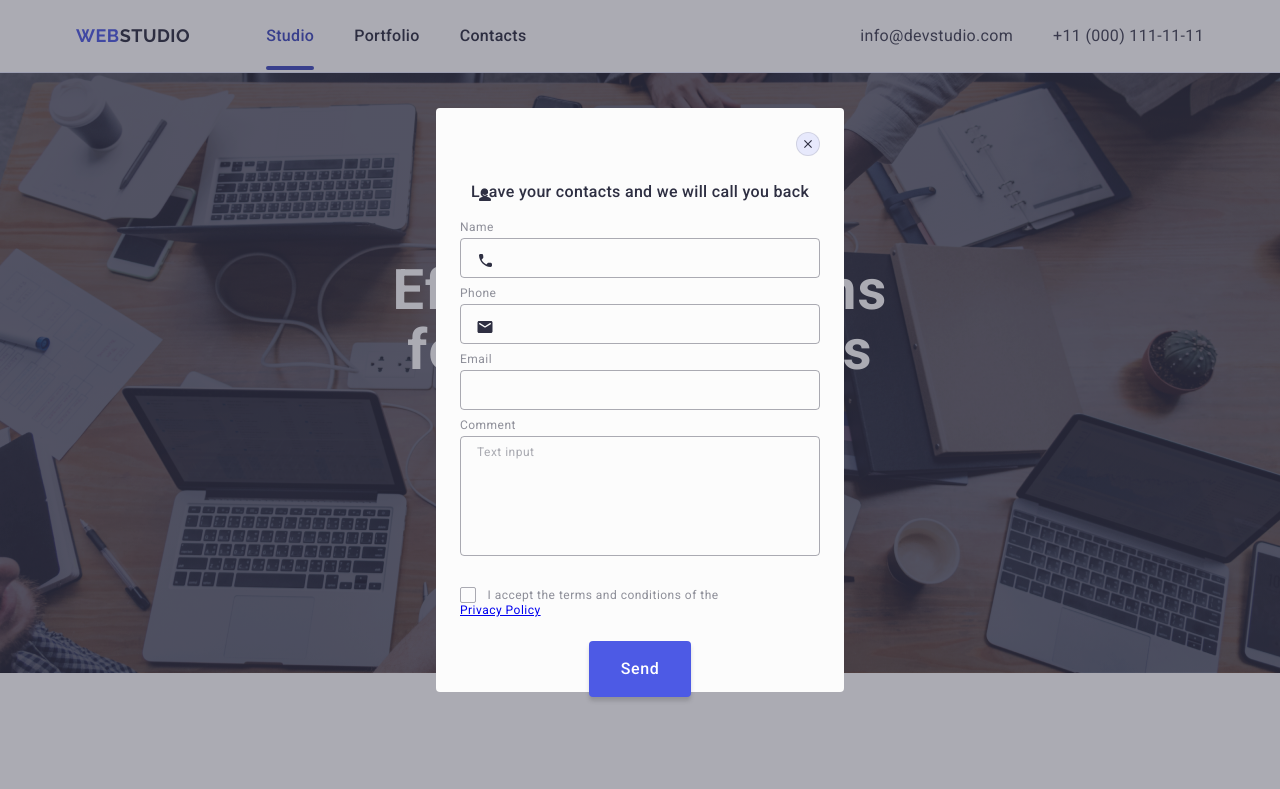
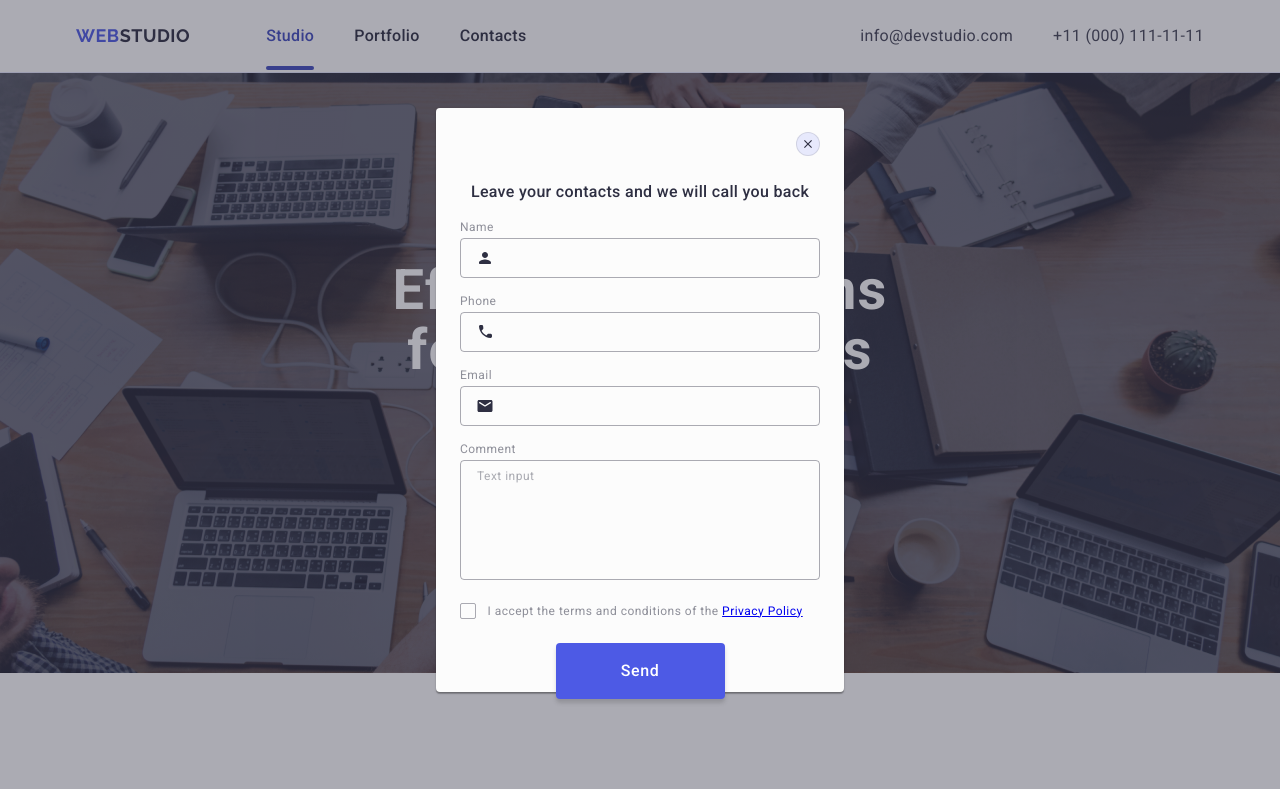
Before and after one commit to Poldert/goit-markup-hw-05, a plain HTML site: page index.html in a window 1280 px wide. Shown: the top 789 px of the page. Drawn offline with nearby package versions, Linux system fonts and the light colour scheme.

Commit message:
updates index.html

```diff
--- a/css/styles.css
+++ b/css/styles.css
@@ -508,15 +508,10 @@ body {
     width: 100%;
     height: 100%;
     background-color: var(--NAVY-BLUE-modal, rgba(46, 47, 66, 0.40));
-    min-height: 584px;
 
-    box-shadow: 0px 1px 1px rgba(0, 0, 0, 0.14),
-        0px 1px 3px rgba(0, 0, 0, 0.12),
-        0px 2px 1px rgba(0, 0, 0, 0.2);
     opacity: 0;
     visibility: hidden;
     pointer-events: none;
-    transition: transform 250ms cubic-bezier(0.4, 0, 0.2, 1);
     transition: opacity 250ms cubic-bezier(0.4, 0, 0.2, 1), visibility 250ms cubic-bezier(0.4, 0, 0.2, 1);
 }
 
@@ -539,6 +534,11 @@ body {
     border-radius: 4px;
     background-color: var(--DAIRY, #FCFCFC);
     padding: 72px 24px 24px 24px;
+    min-height: 584px;
+    box-shadow: 0px 1px 1px rgba(0, 0, 0, 0.14),
+            0px 1px 3px rgba(0, 0, 0, 0.12),
+            0px 2px 1px rgba(0, 0, 0, 0.2);
+    transition: transform 250ms cubic-bezier(0.4, 0, 0.2, 1);
 }
 
 .modal-close-btn {
@@ -615,7 +615,7 @@ body {
 }
 
 .review-form-wrapper {
-    margin-bottom: 8px;
+    margin-bottom: 16px;
 }
 
 .review-form-input-wrapper {
@@ -648,7 +648,7 @@ body {
         /* 116.667% */
     letter-spacing: 0.04em;
     color: var(--NAVY-BLUE-modal, rgba(46, 47, 66, 0.40));
-    margin-bottom: 16px;
+
     background-color: transparent;
     outline: transparent;
     outline-offset: transparent;
@@ -703,13 +703,13 @@ body {
 
 }
 
-.privacy-policy {
+.privacy-policy-link {
     color: #4d5ae5;
 }
 
 .review-form-button {
     display: block;
-    min-width: 169;
+    min-width: 169px;
     height: 56px;
     font-size: 16px;
     font-weight: 500;
@@ -724,7 +724,7 @@ body {
     box-shadow: 0px 4px 4px 0px rgba(0, 0, 0, 0.15);
     margin-left: auto;
     margin-right: auto;
-    margin-bottom: 24px;
+
     transition: background-color 250ms cubic-bezier(0.4, 0, 0.2, 1);
 
 }
--- a/index.html
+++ b/index.html
@@ -435,8 +435,8 @@
                     <div class="review-form-input-wrapper">
                         <input class="review-form-input" type="text" name="user-name" id="user-name" required
                             pattern="[a-zA-Zа-яА-ЯіІїЇєЄйЙґҐ']+" title="Taras" />
-                        <svg class="review-form-input-icon">
-                            <use href="./images/icons.svg#icon-person" width="18" height="24"></use>
+                        <svg class="review-form-input-icon" width="18" height="24">
+                            <use href="./images/icons.svg#icon-person"></use>
                         </svg>
                     </div>
                 </div>
@@ -447,8 +447,8 @@
                     <div class="review-form-input-wrapper">
                         <input class="review-form-input" type="tel" name="user-phone" id="user-phone" required
                             pattern="[0-9]{3}-[0-9]{3}-[0-9]{2}-[0-9]{2}" title="xxx-xxx-xx-xx" />
-                        <svg class="review-form-input-icon">
-                            <use href="./images/icons.svg#icon-phone" width="18" height="24"></use>
+                        <svg class="review-form-input-icon" width="18" height="24">
+                            <use href="./images/icons.svg#icon-phone"></use>
                         </svg>
                     </div>
                 </div>
@@ -458,8 +458,8 @@
                     </label>
                     <div class="review-form-input-wrapper">
                         <input class="review-form-input" type="email" name="user-email" id="user-email" required />
-                        <svg class="review-form-input-icon">
-                            <use href="./images/icons.svg#icon-email" width="18" height="24"></use>
+                        <svg class="review-form-input-icon" width="18" height="24">
+                            <use href="./images/icons.svg#icon-email"></use>
                         </svg>
                     </div>
 
@@ -479,10 +479,7 @@
                             </svg>
                         </span>
                         I accept the terms and conditions of the
-                        <div class="privacy-policy">
-                            <a href="privacy-policy-link">Privacy Policy</a>
-                        </div>
-
+                        <a href="privacy-policy-link">Privacy Policy</a>
                     </label>
                 </div>
                 <button class="review-form-button" type="submit">Send</button>
```
